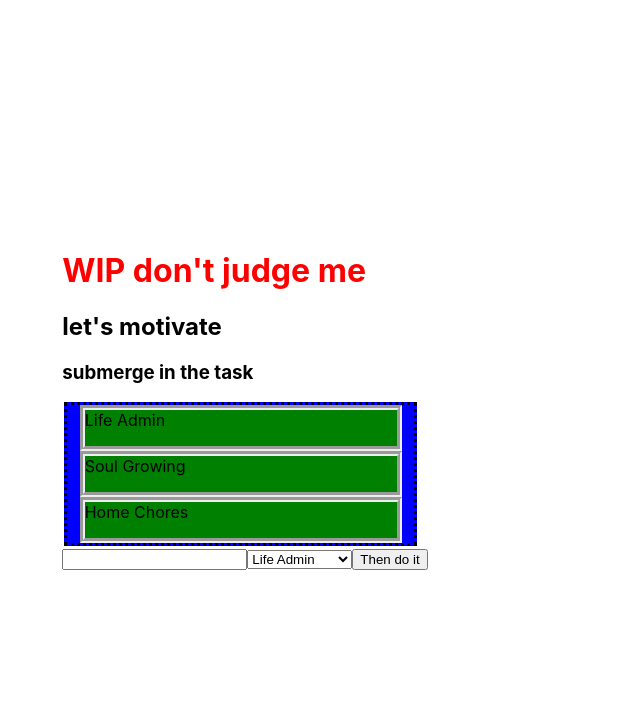
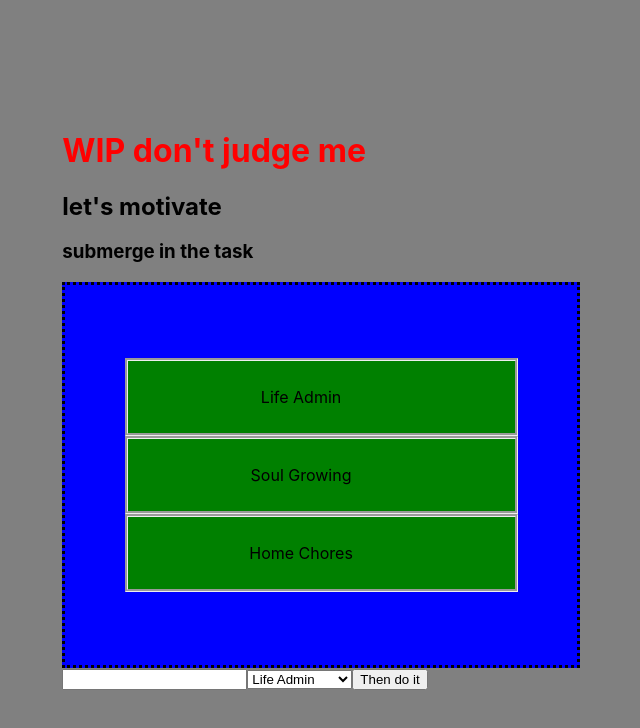
Before and after one commit to abookish/incite, a React (Create React App) app: page / in a window 1280 px wide. Shown: the top 728 px of the page, without its empty margins (395-1035 px from the left). Built offline with nearby package versions, Linux system fonts and the light colour scheme.

Commit message:
centered again, kinda ugly

```diff
--- a/src/App.css
+++ b/src/App.css
@@ -1,6 +1,4 @@
-.App {
- width: 100%;
-}
+
 
 
 /* :root {
@@ -16,25 +14,25 @@
 } */
 body{
   display: flex;
-  flex: auto;
   justify-content: center;
   align-items: center;
   margin: 0;
   height: 100vh;
   width: 100%;
-  background-color: white;
+  background-color: grey;
 }
 
 .categoriesBox {
-  display: flex;
-  flex: auto;
   flex-direction: column;
   border-style: dotted;
+  height: 100%;
+  width: 100%;
+  margin: 0 auto;
+  padding: 20%;
+  display: flex;
   justify-content: center;
   align-items: center;
-  height: 80%;
-  width: 95%;
-  margin: 2px;
+  resize: both;
   background-color:blue!important;
 }
 
@@ -51,10 +49,12 @@ body{
 }
 
 .categoryBox {
+  display: flex;
+  justify-content: center;
+  align-items: center;
   border-style: groove;
-  border-width: 5px;
-  width: 90%;
-  height: 90%;
-  text-align: left;
+  width: 95%;
+  padding: 20px;
+  resize: both;
   background-color: green!important;
 }
```
